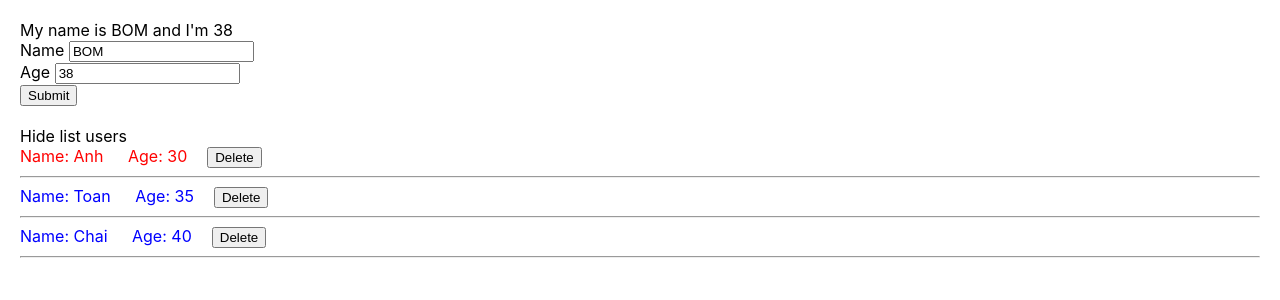
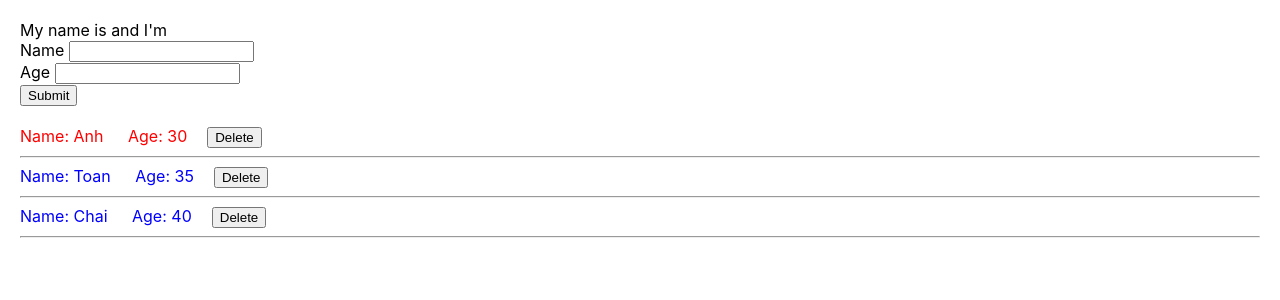
Before and after one commit to DatVu42/base-reactjs, a React (Create React App) app: page / in a window 1280 px wide. Shown: the top 300 px of the page. Built offline with nearby package versions, Linux system fonts and the light colour scheme.

Commit message:
convert class component to func

```diff
--- a/src/components/AddUserInfo.js
+++ b/src/components/AddUserInfo.js
@@ -2,8 +2,8 @@
 
 class AddUserInfo extends React.Component {
     state = {
-        name: 'BOM',
-        age: 38,
+        name: '',
+        age: '',
         address: 'CT03 Phong Bac',
     }
 
--- a/src/components/DisplayInfo.js
+++ b/src/components/DisplayInfo.js
@@ -1,59 +1,44 @@
 import React from "react";
 
-class DisplayInfo extends React.Component {
-    constructor(props) {
-        super(props);
+// class DisplayInfo extends React.Component {
 
-        this.state = {
-            isShowListUsers: true
-        }
+//     render() {
+//         const { listUsers } = this.props;
+//         // console.log(this.props?.listUsers)
+//         return (
+//             <div>
+//                 {true &&
+//                     <>
+//                         {listUsers.map((user) => {
+//                             const { id, name, age } = user;
+//                             return (
+//                                 <div key={id} className={age <= 30 ? "red" : "blue"}>
+//                                     <span>Name: {name}</span> <span style={{margin: '20px'}}>Age: {age}</span>
+//                                     <button onClick={() => this.props.handleDeleteUser(id)}>Delete</button>
+//                                     <hr />
+//                                 </div>
+//                             )
+//                         })}
+//                     </>
+//                 }
+//             </div>
+//         )
+//     }
+// }
 
-        console.log("constructor")
-    }
+const DisplayInfo = (props) => {
+    const { listUsers } = props;
 
-    toggleListUsers = () => {
-        this.setState({
-            isShowListUsers: !this.state.isShowListUsers
-        })
-    }
-
-    componentDidMount() {
-        console.log("componentDidMount")
-
-        setTimeout(() => {
-            document.title = 'Học ReactJS'
-        }, 3000)
-    }
-
-    componentDidUpdate(prevProps, prevState, snapshot) {
-        console.log("componentDidUpdate")
-        // console.log(this.props, prevProps)
-        if (this.props.listUsers !== prevProps.listUsers) {
-            if (this.props.listUsers.length === 5) {
-                alert("You got 5 users!")
-            }
-        }
-    }
-
-    render() {
-        const { listUsers } = this.props;
-        // console.log(this.props?.listUsers)
-        console.log("render")
     return (
         <div>
-                <div>
-                    <span onClick={this.toggleListUsers}>
-                        {this.state.isShowListUsers ? "Hide list users" : "Show list users"}
-                    </span>
-                </div>
-                {this.state.isShowListUsers &&
+            {true &&
                 <>
                     {listUsers.map((user) => {
                         const { id, name, age } = user;
                         return (
                             <div key={id} className={age <= 30 ? "red" : "blue"}>
-                                    <span>Name: {name}</span> <span style={{margin: '20px'}}>Age: {age}</span>
-                                    <button onClick={() => this.props.handleDeleteUser(id)}>Delete</button>
+                                <span>Name: {name}</span> <span style={{ margin: '20px' }}>Age: {age}</span>
+                                <button onClick={() => props.handleDeleteUser(id)}>Delete</button>
                                 <hr />
                             </div>
                         )
@@ -63,6 +48,5 @@
         </div>
     )
 }
-}
 
 export default DisplayInfo;
```
Lines whose indentation alone changed are shown as unchanged.
